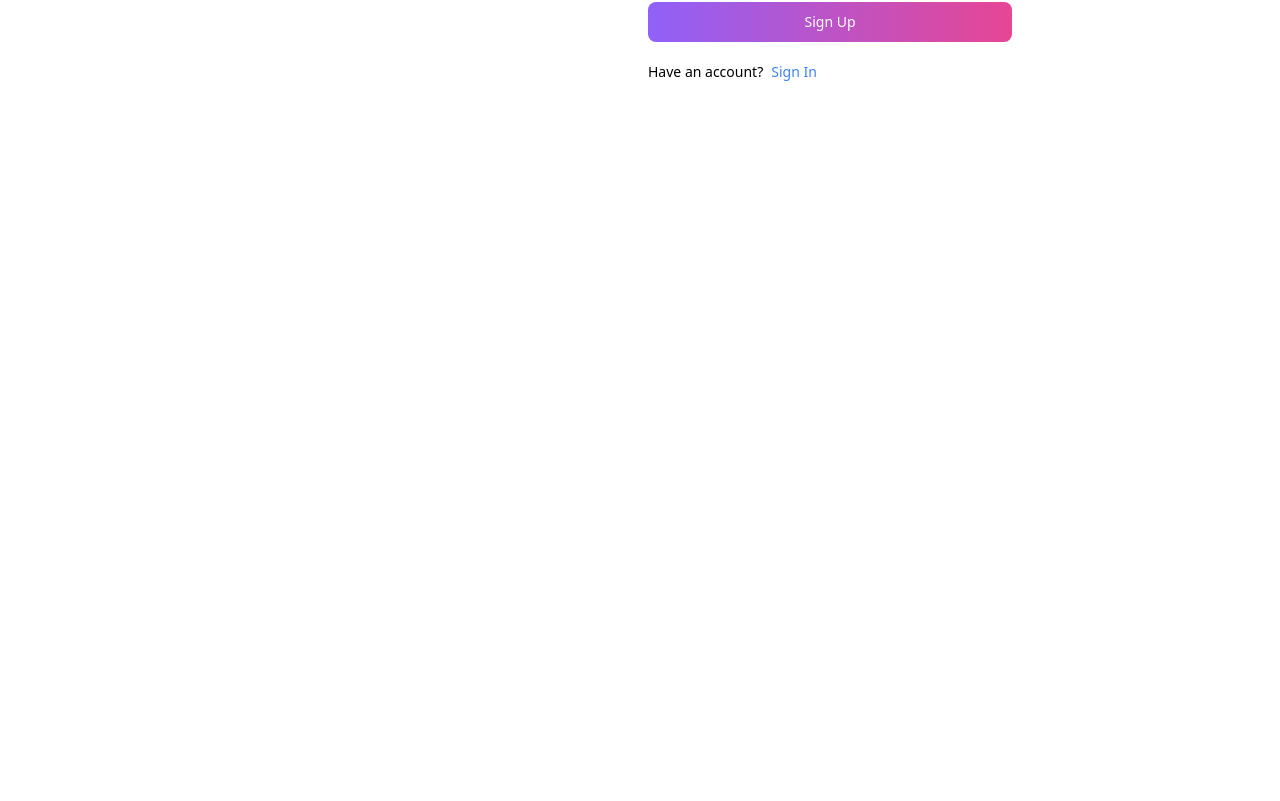
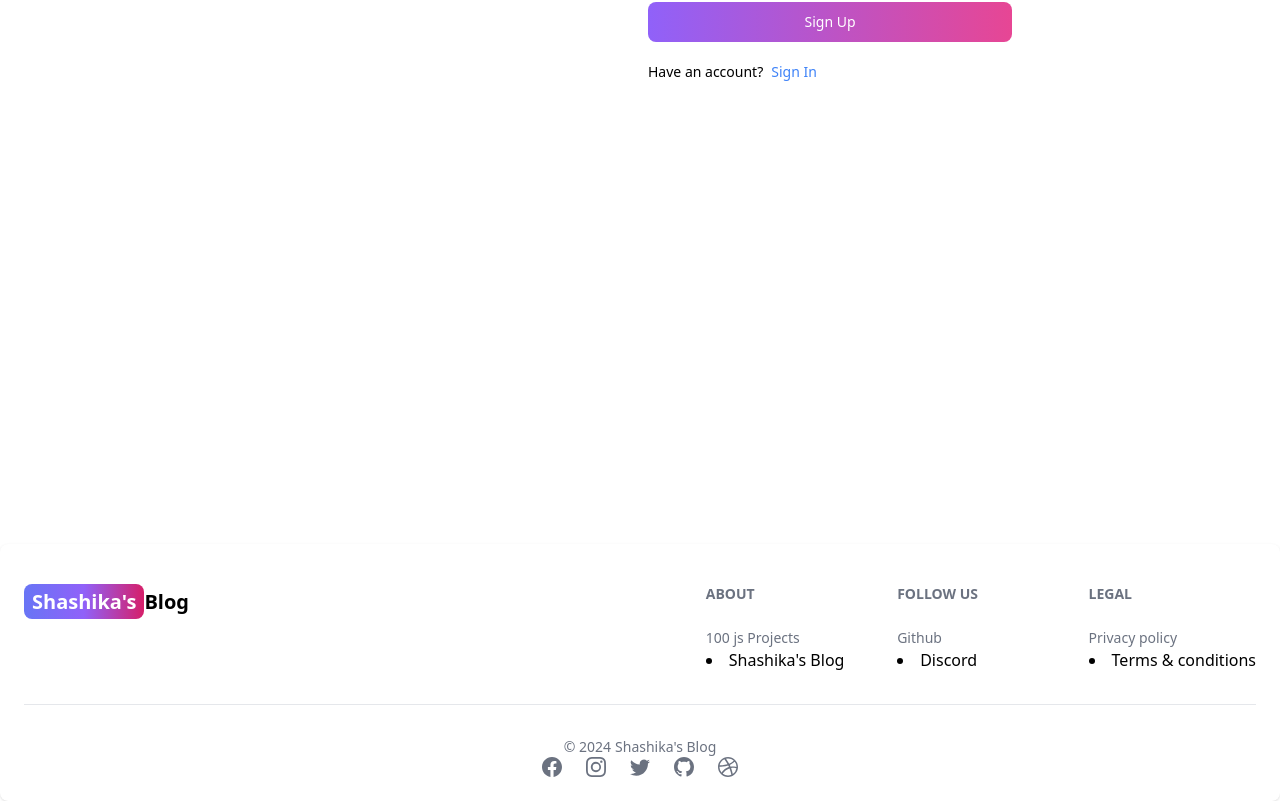
Before and after one commit to Shashika2001/MERN_blog, a React (Vite) app in the folder client/: page /sign-up in a window 1280 px wide. Shown: the part 400-1201 px from the top of the page. Before the commit the page ends 944 px from the top, so only its background shows below. Built offline with nearby package versions, Linux system fonts and the light colour scheme.

Commit message:
create and add footer componenet

```diff
--- a/client/src/App.jsx
+++ b/client/src/App.jsx
@@ -6,6 +6,7 @@
 import SignUp from './pages/SignUp'
 import SignIn from './pages/SignIn'
 import Header from './components/Header'
+import Footer from './components/Footer'
 //import projects from './pages/projects'
 
 
@@ -22,10 +23,8 @@
         <Route path='/sign-up' element={<SignUp />} />
         <Route path='/dashboard' element={<DashBoard />} />
 
-
-
-
       </Routes>
+      <Footer/>
         </BrowserRouter>
     </div>
   )
--- /dev/null
+++ b/client/src/components/Footer.jsx
@@ -0,0 +1,94 @@
+import { Footer } from "flowbite-react";
+import { Link } from "react-router-dom";
+import{BsFacebook, BsInstagram, BsTwitter, BsGithub, BsDribbble} from "react-icons/bs";
+export default function Footercom() {
+    return (
+        <Footer container classname='border border-t-8 border-teal-500'>
+            <div className="w-full max-w-7xl mx-auto">
+                <div className="grid w-full justify-between sm:flex md:grid-cols-1">
+                    <div className="mt-5 ">
+                    <Link to="/" className='self-center whitespace-nowrap text-sm sm:text-xl
+    font-semibold dark:text-white'>
+    <span className='px-2 py-1 bg-gradient-to-r from-indigo-500
+    via-purple-500 to-pink-600 rounded-lg text-white'>Shashika's</span>
+    Blog
+
+
+  </Link>
+                    </div>
+                    <div className="grid grid-cols-2 gap-8 mt-4 sm:grid-cols-3 sm:gap-6">
+                        <div>
+                        <Footer.Title title="About"/>
+
+                        <Footer.LinkGroup col>
+                            <Footer.Link
+                            href="https://www.100jsprojects.com"
+                            target="_blank"
+                            rel="noopener noreferrer">
+                                100 js Projects
+                            </Footer.Link>
+                        </Footer.LinkGroup>
+                        <Footer.Link
+                            href="/about"
+                            target="_blank"
+                            rel="noopener noreferrer">
+                               Shashika's Blog
+                            </Footer.Link>
+
+
+
+                        </div>
+                        <div>
+                        <Footer.Title title="Follow us"/>
+
+                        <Footer.LinkGroup col>
+                            <Footer.Link
+                            href="https://www.github.com/shashika2001"
+                            target="_blank"
+                            rel="noopener noreferrer">
+                               Github
+                            </Footer.Link>
+                        </Footer.LinkGroup>
+                        <Footer.Link
+                            href=""
+                            target="_blank"
+                            rel="noopener noreferrer">
+                               Discord
+                            </Footer.Link>
+                        </div>
+                       <div>
+                       <Footer.Title title="LEGAL"/>
+
+                        <Footer.LinkGroup col>
+                            <Footer.Link
+                            href="#"
+                            >
+                               Privacy policy
+                            </Footer.Link>
+                        </Footer.LinkGroup>
+                        <Footer.Link
+                            href="#"
+                            >
+                               Terms & conditions
+                            </Footer.Link>
+                       </div>
+
+
+                    </div>
+                </div>
+                <Footer.Divider/>
+                <div className="w-full sm:flex sm:items-center sm:justify-center">
+                    <Footer.Copyright href="#" by="Shashika's Blog" year={new Date().getFullYear()}/>
+                </div>
+                <div className="flex gap-6 sm:mt-0 mt-4 sm:justify-center">
+                    <Footer.Icon href="#" icon={BsFacebook}/>
+                    <Footer.Icon href="#" icon={BsInstagram}/>
+                    <Footer.Icon href="#" icon={BsTwitter}/>
+                    <Footer.Icon href="https://www.github.com/shashika2001" icon={BsGithub}/>
+                    <Footer.Icon href="#" icon={BsDribbble}/>
+                </div>
+            </div>
+
+        </Footer>
+    );
+}
--- a/client/src/components/Header.jsx
+++ b/client/src/components/Header.jsx
@@ -9,7 +9,8 @@
 export default function Header() {
   const path = useLocation().pathname;
   return (
-    <Navbar className='border-b-2'><Link to="/" className='self-center whitespace-nowrap text-sm sm:text-xl
+    <Navbar className='border-b-2'>
+      <Link to="/" className='self-center whitespace-nowrap text-sm sm:text-xl
     font-semibold dark:text-white'>
     <span className='px-2 py-1 bg-gradient-to-r from-indigo-500
     via-purple-500 to-pink-600 rounded-lg text-white'>Shashika's</span>
--- a/client/src/pages/SignUp.jsx
+++ b/client/src/pages/SignUp.jsx
@@ -1,8 +1,26 @@
 import { Button, Label, TextInput } from 'flowbite-react';
-import React from 'react';
+import React, { useState } from 'react';
 import { Link } from 'react-router-dom';
 
 export default function SignUp() {
+  const [formData,setFormData]=useState({});
+  const handleChange =(e)=>{
+    setFormData({...formData, [e.target.id]: e.target.value});
+  };
+  const handleSubmit = async (e)=>{
+    e.preventDefault();
+    try {
+      const res = await fetch('/api/auth/signup',{
+        method: 'POST',
+        headers:{'Content-Type': 'application/json'},
+        body: JSON.stringify(formData),
+      });
+      const data = await res.json();
+      console.log(data);
+    } catch (error) {
+
+    }
+  };
   return (
     <div className='min-h-screen mt-20'>
       <div className='flex p-3 max-w-3xl mx-auto flex-col md:flex-row md:items-center
@@ -24,33 +42,33 @@
         </div>
         {/*right*/}
         <div className='flex-1'>
-          <form className='flex flex-col gap-4'>
+          <form className='flex flex-col gap-4' onSubmit={handleSubmit}>
 
             <div>
               <Label value = 'Your userName'/>
               <TextInput
               type='text'
               placeholder='Username'
-              id='username'/>
+              id='username' onChange ={handleChange}/>
 
             </div>
             <div>
               <Label value = 'Your Email'/>
               <TextInput
-              type='text'
+              type='email'
               placeholder='Email'
-              id='email'/>
+              id='email' onChange ={handleChange}/>
 
             </div>
             <div>
               <Label value = 'Your Password'/>
               <TextInput
-              type='text'
+              type='password'
               placeholder='Password'
-              id='password'/>
+              id='password' onChange ={handleChange}/>
 
             </div>
-            <Button gradientDuoTone='purpleToPink'>
+            <Button gradientDuoTone='purpleToPink' type='submit'>
               Sign Up
             </Button>
 
--- a/client/vite.config.js
+++ b/client/vite.config.js
@@ -3,5 +3,13 @@
 
 // https://vitejs.dev/config/
 export default defineConfig({
+  server: {
+    proxy:{
+      '/api':{
+        target:'http://localhost:3000',
+        secure: false,
+    },
+  },
+},
   plugins: [react()],
 })
```
